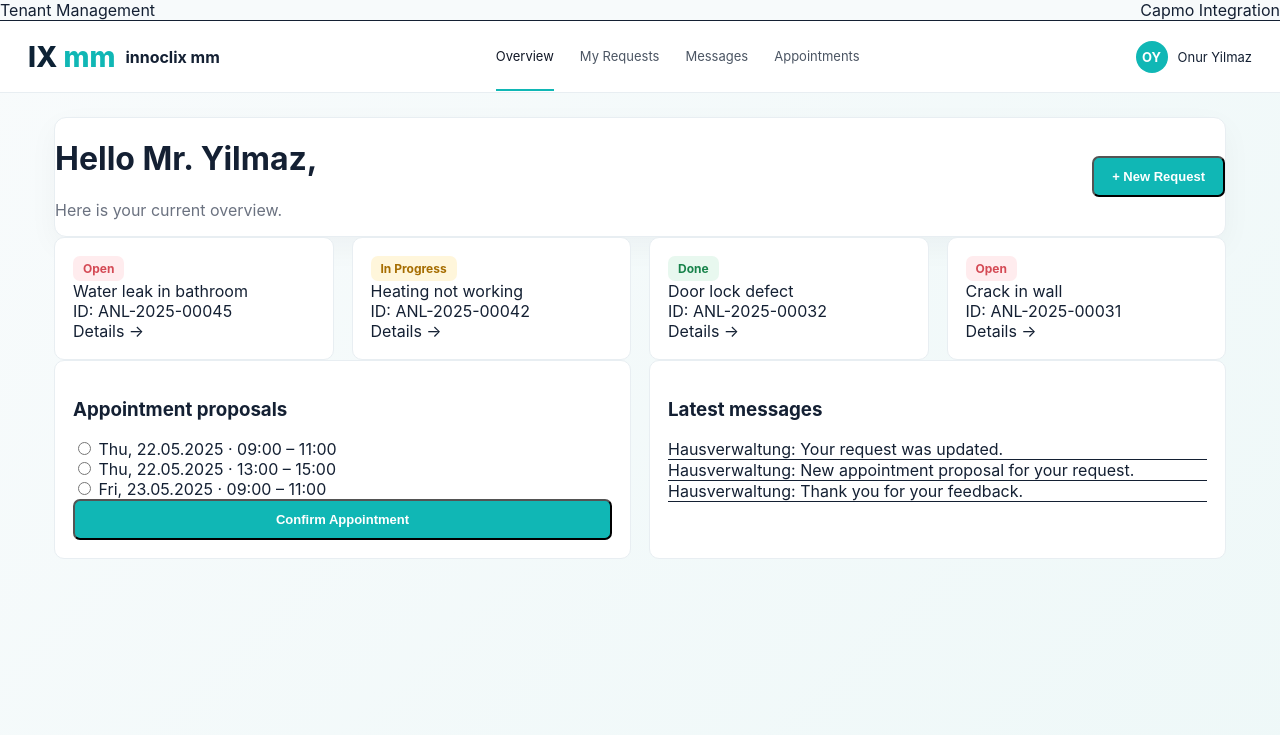
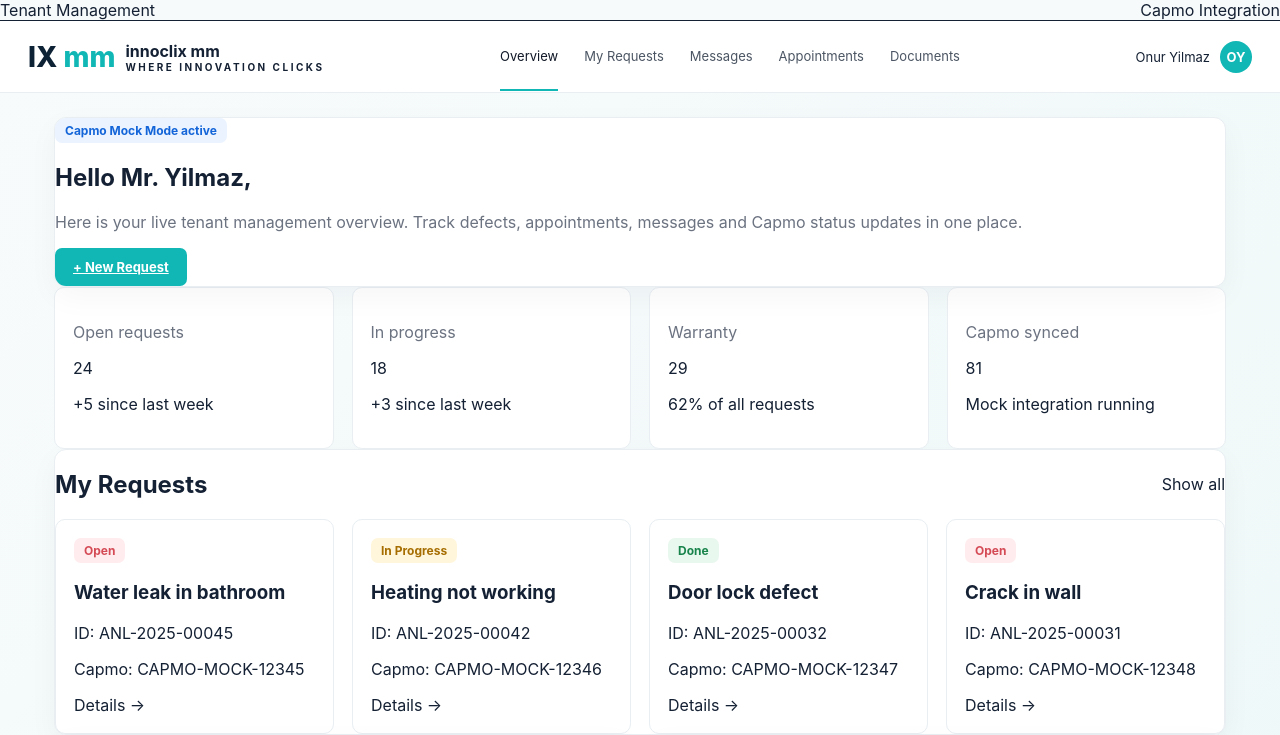
Before and after one commit to onurdlc/mietermanagement-capmo, a Next.js app: page /tenant/dashboard in a window 1280 px wide. Shown: the top 735 px of the page. Built offline with nearby package versions, Linux system fonts and the light colour scheme.

Commit message:
Build premium tenant dashboard UI

```diff
--- a/src/app/tenant/dashboard/page.tsx
+++ b/src/app/tenant/dashboard/page.tsx
@@ -2,63 +2,37 @@
 
 import { demoTickets, messages, appointments } from '@/data/demo';
 
+const statusClass = (s:string)=> s==='Open'?'badge badge-open':s==='In Progress'?'badge badge-progress':'badge badge-done';
+
 export default function Dashboard(){
-  return (
-    <div className="app-shell">
-      <div className="topbar">
-        <div className="brand"><div className="logo-mark">IX <span>mm</span></div> innoclix mm</div>
-        <div className="nav">
-          <a className="active">Overview</a>
-          <a>My Requests</a>
-          <a>Messages</a>
-          <a>Appointments</a>
+  return <div className="app-shell">
+    <div className="topbar">
+      <div className="brand"><div className="logo-mark">IX <span>mm</span></div><div><b>innoclix mm</b><div className="text-[10px] tracking-[.25em] text-gray-400">WHERE INNOVATION CLICKS</div></div></div>
+      <div className="nav"><a className="active">Overview</a><a>My Requests</a><a>Messages</a><a>Appointments</a><a>Documents</a></div>
+      <div className="user-pill">Onur Yilmaz <div className="avatar">OY</div></div>
+    </div>
+    <div className="page space-y-6">
+      <section className="card p-7 overflow-hidden relative">
+        <div className="absolute -right-20 -top-20 w-72 h-72 rounded-full bg-teal-100 blur-2xl opacity-70" />
+        <div className="relative flex flex-col md:flex-row justify-between gap-5 items-start md:items-center">
+          <div><div className="badge badge-blue mb-3">Capmo Mock Mode active</div><h1 className="text-3xl font-black">Hello Mr. Yilmaz,</h1><p className="muted mt-2">Here is your live tenant management overview. Track defects, appointments, messages and Capmo status updates in one place.</p></div>
+          <a href="/tenant/tickets/new" className="btn-primary shadow-lg">+ New Request</a>
         </div>
-        <div className="user-pill"><div className="avatar">OY</div> Onur Yilmaz</div>
-      </div>
-
-      <div className="page space-y-6">
-
-        <div className="card p-6 flex justify-between items-center">
-          <div>
-            <h1 className="text-2xl font-bold">Hello Mr. Yilmaz,</h1>
-            <p className="muted">Here is your current overview.</p>
-          </div>
-          <button className="btn-primary">+ New Request</button>
-        </div>
-
-        <div className="grid-4">
-          {demoTickets.map(t=> (
-            <div key={t.id} className="ticket-card">
-              <div className="flex justify-between">
-                <span className={t.status==='Open'?'badge badge-open':t.status==='In Progress'?'badge badge-progress':'badge badge-done'}>{t.status}</span>
-              </div>
-              <div className="mt-2 font-semibold">{t.title}</div>
-              <div className="text-xs text-gray-400">ID: {t.id}</div>
-              <div className="mt-2 text-sm text-blue-600">Details →</div>
-            </div>
-          ))}
-        </div>
-
-        <div className="grid-2">
-          <div className="panel">
-            <h3 className="font-semibold mb-3">Appointment proposals</h3>
-            {appointments.map(a=> (
-              <div key={a} className="mb-2">
-                <input type="radio"/> {a}
-              </div>
-            ))}
-            <button className="btn-primary mt-3 w-full">Confirm Appointment</button>
-          </div>
-
-          <div className="panel">
-            <h3 className="font-semibold mb-3">Latest messages</h3>
-            {messages.map(m=> (
-              <div key={m} className="text-sm border-b py-2">{m}</div>
-            ))}
-          </div>
-        </div>
-
-      </div>
+      </section>
+      <section className="grid-4">
+        <div className="panel"><p className="muted text-sm">Open requests</p><div className="text-4xl font-black mt-2">24</div><p className="text-red-500 text-xs mt-2">+5 since last week</p></div>
+        <div className="panel"><p className="muted text-sm">In progress</p><div className="text-4xl font-black mt-2">18</div><p className="text-amber-500 text-xs mt-2">+3 since last week</p></div>
+        <div className="panel"><p className="muted text-sm">Warranty</p><div className="text-4xl font-black mt-2">29</div><p className="text-teal-600 text-xs mt-2">62% of all requests</p></div>
+        <div className="panel"><p className="muted text-sm">Capmo synced</p><div className="text-4xl font-black mt-2">81</div><p className="text-blue-600 text-xs mt-2">Mock integration running</p></div>
+      </section>
+      <section className="card p-5">
+        <div className="flex justify-between items-center mb-4"><h2 className="font-bold text-lg">My Requests</h2><a className="text-sm text-teal-600 font-bold">Show all</a></div>
+        <div className="grid-4">{demoTickets.map(t=><div className="ticket-card hover:shadow-xl transition" key={t.id}><span className={statusClass(t.status)}>{t.status}</span><h3 className="font-bold mt-4">{t.title}</h3><p className="text-xs text-gray-400 mt-1">ID: {t.id}</p><p className="text-xs text-gray-400">Capmo: {t.capmo}</p><div className="mt-5 text-teal-600 font-bold text-sm">Details →</div></div>)}</div>
+      </section>
+      <section className="grid-2">
+        <div className="card p-5"><div className="flex justify-between mb-3"><h2 className="font-bold">Appointment proposals</h2><span>📅</span></div><p className="muted text-sm mb-3">Please select an appointment:</p>{appointments.map((a,i)=><label key={a} className="flex items-center gap-3 border rounded-lg p-3 mb-2 bg-white"><input type="radio" defaultChecked={i===1}/><span className="text-sm">{a}</span></label>)}<button className="btn-primary w-full mt-3">Confirm Appointment</button></div>
+        <div className="card p-5"><div className="flex justify-between mb-3"><h2 className="font-bold">Latest messages</h2><a className="text-teal-600 text-sm font-bold">Show all</a></div>{messages.map((m,i)=><div key={m} className="flex justify-between gap-4 border-b py-3"><div><b className="text-sm">Property Management</b><p className="muted text-sm">{m}</p></div><span className="text-xs text-gray-400">12.05.2025<br/>10:{30+i}</span></div>)}</div>
+      </section>
     </div>
-  );
+  </div>
 }
```
